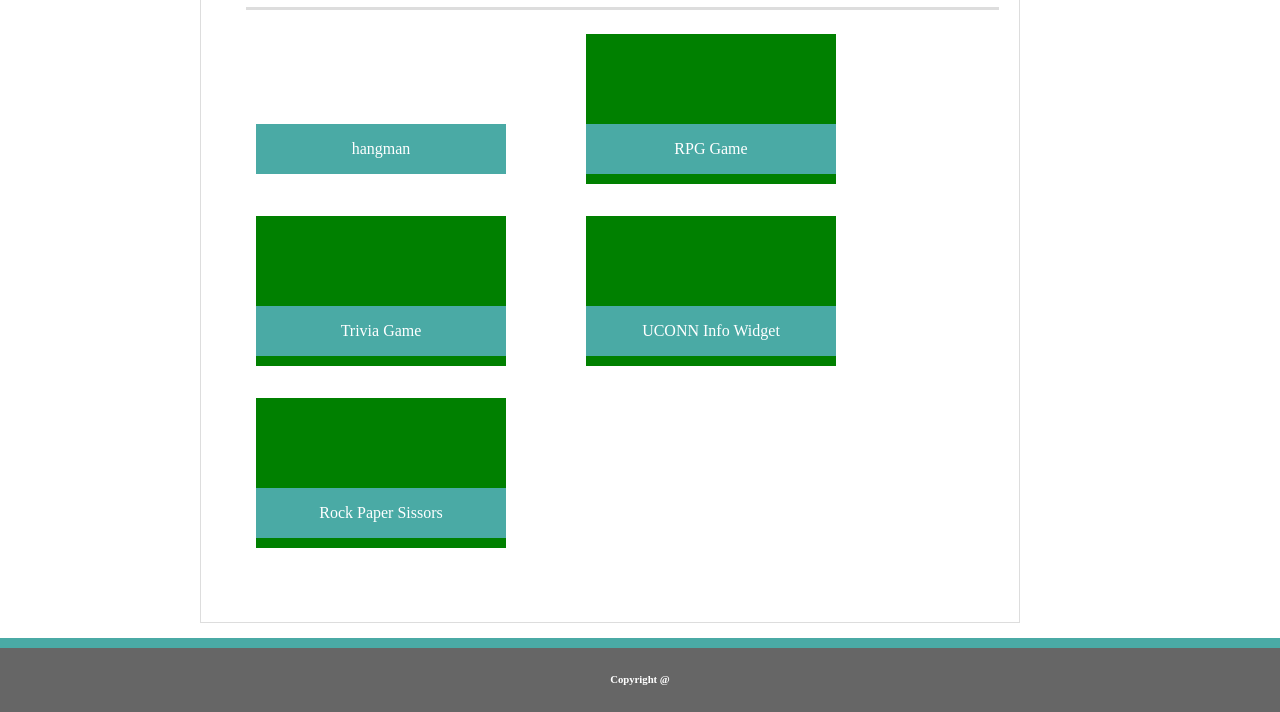
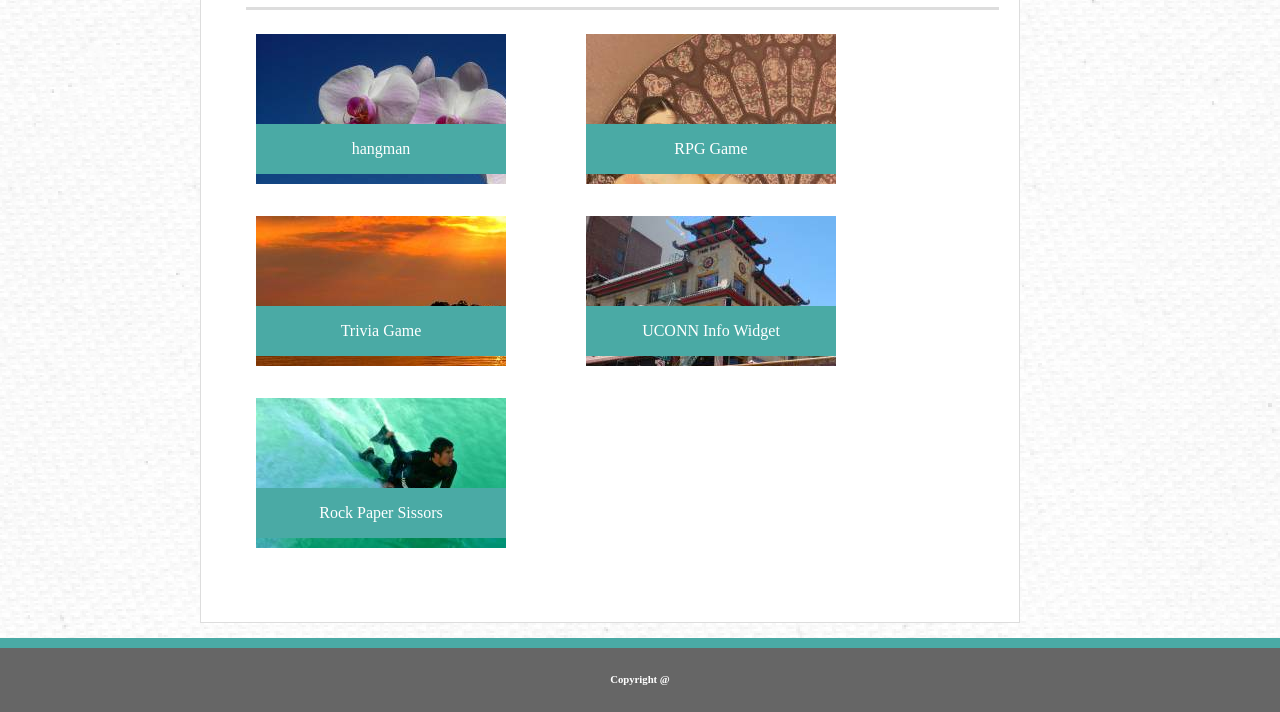
Before and after one commit to thezman88/Responsive-Portfolio, a plain HTML site: page portfolio.html in a window 1280 px wide. Shown: the part 201-913 px from the top of the page. Drawn offline with Linux system fonts and the light colour scheme; files whose address does not match are found by name.

Commit message:
addition of css elements

```diff
--- a/assets/css/styles.css
+++ b/assets/css/styles.css
@@ -14,7 +14,7 @@ body{
   font-family: 'calibri, sans=serif';
   font-weight: 400;
   text-transform: capitalize;
-  background-image: url(/Users/zacharycohen/Desktop/Basic-Portfolio/assets/images/clean_textile_@2X.png);
+  background-image: url(/Users/zacharycohen/Desktop/BootCamp-HW/Responsive-Portfolio/assets/images/clean_textile_@2X.png);
 
 
 }
@@ -146,7 +146,7 @@ hr {
  .box-1{
    height: 150px;
    width: 250px;
-   background-image: url(/Users/zacharycohen/Desktop/Basic-Portfolio/assets/images/200-4.JPEG);
+   background-image: url(/Users/zacharycohen/Desktop/BootCamp-HW/Responsive-Portfolio/assets/images/200-4.JPEG);
    float: left;
  }
  .box-2{
@@ -154,7 +154,7 @@ hr {
    width: 250px;
    background: green;
    float: left;
-   background-image: url(/Users/zacharycohen/Desktop/Basic-Portfolio/assets/images/200-1.jpeg);
+   background-image: url(/Users/zacharycohen/Desktop/BootCamp-HW/Responsive-Portfolio/assets/images/200-1.jpeg);
 
  }
  .box-3{
@@ -162,7 +162,7 @@ hr {
    width: 250px;
    background: green;
    float: left;
-   background-image: url(/Users/zacharycohen/Desktop/Basic-Portfolio/assets/images/200-2.jpeg);
+   background-image: url(/Users/zacharycohen/Desktop/BootCamp-HW/Responsive-Portfolio/assets/images/200-2.jpeg);
 
  }
  .box-4{
@@ -170,7 +170,7 @@ hr {
    width: 250px;
    background: green;
    float: left;
-   background-image: url(/Users/zacharycohen/Desktop/Basic-Portfolio/assets/images/200-3.jpeg);
+   background-image: url(/Users/zacharycohen/Desktop/BootCamp-HW/Responsive-Portfolio/assets/images/200-3.jpeg);
 
  }
  .box-5{
@@ -178,6 +178,6 @@ hr {
    width: 250px;
    background: green;
    float: left;
-   background-image: url(/Users/zacharycohen/Desktop/Basic-Portfolio/assets/images/sports.jpeg);
+   background-image: url(/Users/zacharycohen/Desktop/BootCamp-HW/Responsive-Portfolio/assets/images/sports.jpeg);
 
  }
```
Also changed, not shown: assets/images/200-1.jpeg (added), assets/images/200-2.jpeg (added), assets/images/200-3.jpeg (added), assets/images/200-4.jpeg (added), assets/images/200.jpeg (added), assets/images/clean_textile_@2X.png (added), assets/images/lorempixel.jpg (added), assets/images/me.JPG (added), assets/images/sports.jpeg (added).
